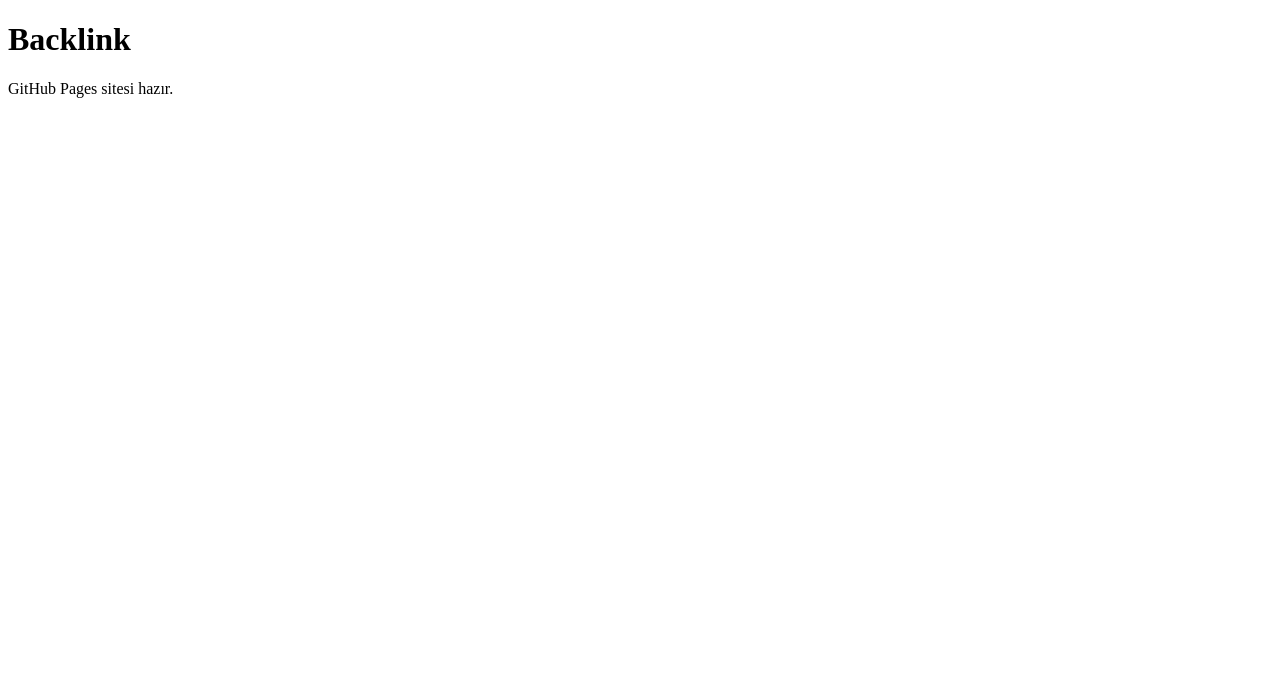
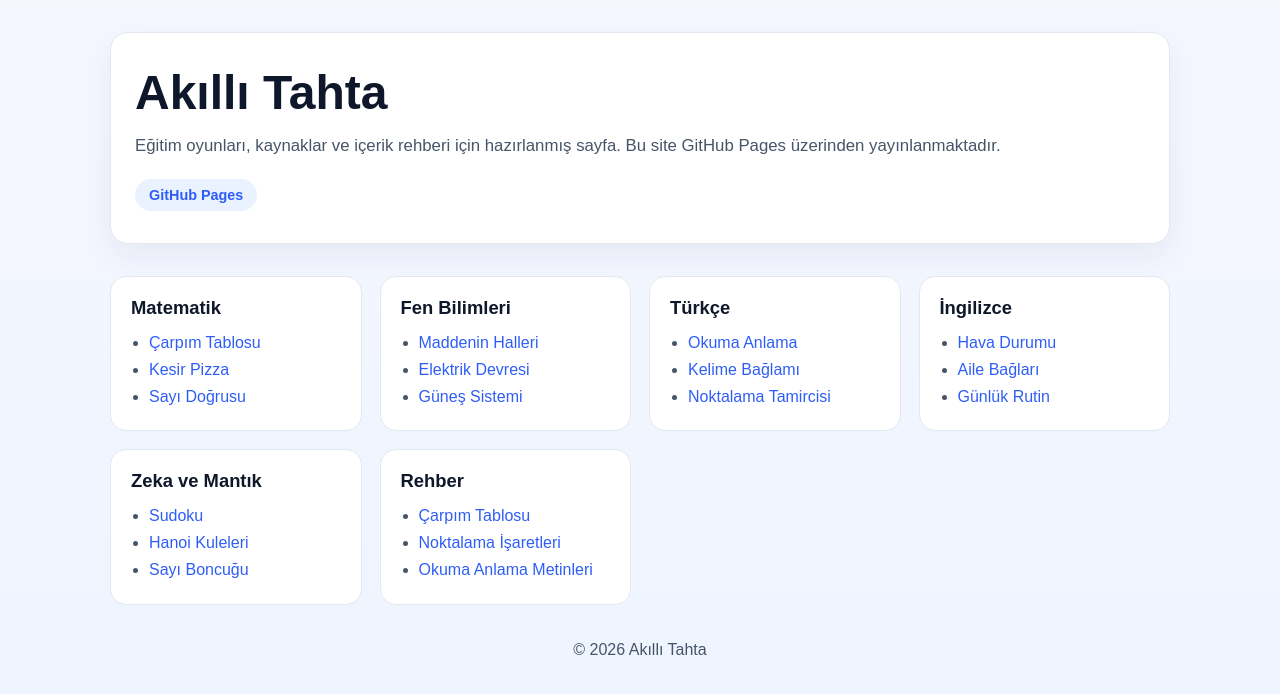
Before and after one commit to seo-hakkinda/backlink, a plain HTML site: page index.html in a window 1280 px wide. Drawn offline with Linux system fonts and the light colour scheme.

Commit message:
Update index.html

```diff
--- a/index.html
+++ b/index.html
@@ -1,14 +1,165 @@
 <!doctype html>
 <html lang="tr">
-<head>
-  <meta charset="utf-8">
-  <meta name="viewport" content="width=device-width, initial-scale=1">
-  <title>Backlink</title>
-</head>
-<body>
-  <main>
-    <h1>Backlink</h1>
-    <p>GitHub Pages sitesi hazır.</p>
-  </main>
-</body>
+  <head>
+    <meta charset="utf-8" />
+    <meta name="viewport" content="width=device-width, initial-scale=1" />
+    <meta name="description" content="Akıllı tahta oyunları ve eğitim kaynakları için içerik rehberi." />
+    <meta property="og:title" content="Akıllı Tahta - Eğitim Oyunları" />
+    <meta property="og:description" content="Eğitim içerikleri, oyunlar ve kaynaklar için rehber sayfası." />
+    <meta property="og:type" content="website" />
+    <title>Akıllı Tahta | Eğitim Oyunları</title>
+    <style>
+      :root {
+        --bg: #f5f7ff;
+        --panel: #ffffff;
+        --primary: #2f5ef7;
+        --secondary: #0f172a;
+        --muted: #475569;
+        --border: #e2e8f0;
+      }
+      * { box-sizing: border-box; }
+      body {
+        margin: 0;
+        font-family: Arial, Helvetica, sans-serif;
+        background: linear-gradient(180deg, var(--bg), #eef4ff);
+        color: var(--secondary);
+      }
+      .container {
+        max-width: 1100px;
+        margin: 0 auto;
+        padding: 32px 20px 60px;
+      }
+      .hero {
+        background: var(--panel);
+        border: 1px solid var(--border);
+        border-radius: 18px;
+        padding: 32px 24px;
+        box-shadow: 0 12px 32px rgba(31, 41, 55, 0.06);
+      }
+      h1 {
+        margin: 0 0 12px;
+        font-size: clamp(2rem, 4vw, 3rem);
+      }
+      .subtitle {
+        margin: 0;
+        color: var(--muted);
+        line-height: 1.7;
+        font-size: 1.05rem;
+      }
+      .badge {
+        display: inline-block;
+        margin-top: 18px;
+        background: #eaf1ff;
+        color: var(--primary);
+        padding: 8px 14px;
+        border-radius: 999px;
+        font-weight: 700;
+        font-size: 0.9rem;
+      }
+      .grid {
+        margin-top: 32px;
+        display: grid;
+        grid-template-columns: repeat(auto-fit, minmax(220px, 1fr));
+        gap: 18px;
+      }
+      .card {
+        background: var(--panel);
+        border: 1px solid var(--border);
+        border-radius: 16px;
+        padding: 20px;
+      }
+      .card h2 {
+        margin: 0 0 10px;
+        font-size: 1.15rem;
+      }
+      .card ul {
+        margin: 0;
+        padding-left: 18px;
+        color: var(--muted);
+        line-height: 1.7;
+      }
+      footer {
+        margin-top: 36px;
+        text-align: center;
+        color: var(--muted);
+      }
+      a {
+        color: var(--primary);
+        text-decoration: none;
+      }
+      a:hover { text-decoration: underline; }
+    </style>
+  </head>
+  <body>
+    <div class="container">
+      <header class="hero">
+        <h1>Akıllı Tahta</h1>
+        <p class="subtitle">
+          Eğitim oyunları, kaynaklar ve içerik rehberi için hazırlanmış sayfa.
+          Bu site GitHub Pages üzerinden yayınlanmaktadır.
+        </p>
+        <span class="badge">GitHub Pages</span>
+      </header>
+
+      <main class="grid">
+        <section class="card">
+          <h2>Matematik</h2>
+          <ul>
+            <li><a href="https://tahta.akilliuslu.com/oyunlar/carpim-tablosu-oyunu">Çarpım Tablosu</a></li>
+            <li><a href="https://tahta.akilliuslu.com/oyunlar/kesir-pizza-oyunu">Kesir Pizza</a></li>
+            <li><a href="https://tahta.akilliuslu.com/oyunlar/sayi-dogrusu-oyunu">Sayı Doğrusu</a></li>
+          </ul>
+        </section>
+
+        <section class="card">
+          <h2>Fen Bilimleri</h2>
+          <ul>
+            <li><a href="https://tahta.akilliuslu.com/oyunlar/maddenin-halleri-oyunu">Maddenin Halleri</a></li>
+            <li><a href="https://tahta.akilliuslu.com/oyunlar/elektrik-devresi-oyunu">Elektrik Devresi</a></li>
+            <li><a href="https://tahta.akilliuslu.com/oyunlar/gunes-sistemi-gezegenler">Güneş Sistemi</a></li>
+          </ul>
+        </section>
+
+        <section class="card">
+          <h2>Türkçe</h2>
+          <ul>
+            <li><a href="https://tahta.akilliuslu.com/oyunlar/okuma-anlama-oyunu">Okuma Anlama</a></li>
+            <li><a href="https://tahta.akilliuslu.com/oyunlar/kelime-baglami-oyunu">Kelime Bağlamı</a></li>
+            <li><a href="https://tahta.akilliuslu.com/oyunlar/noktalama-tamircisi">Noktalama Tamircisi</a></li>
+          </ul>
+        </section>
+
+        <section class="card">
+          <h2>İngilizce</h2>
+          <ul>
+            <li><a href="https://tahta.akilliuslu.com/oyunlar/ingilizce-hava-durumu-oyunu">Hava Durumu</a></li>
+            <li><a href="https://tahta.akilliuslu.com/oyunlar/ingilizce-aile-baglari-haritasi-oyunu">Aile Bağları</a></li>
+            <li><a href="https://tahta.akilliuslu.com/oyunlar/ingilizce-gunluk-rutin-oyunu">Günlük Rutin</a></li>
+          </ul>
+        </section>
+
+        <section class="card">
+          <h2>Zeka ve Mantık</h2>
+          <ul>
+            <li><a href="https://tahta.akilliuslu.com/oyunlar/sudoku-oyunu">Sudoku</a></li>
+            <li><a href="https://tahta.akilliuslu.com/oyunlar/hanoi-kuleleri-oyunu">Hanoi Kuleleri</a></li>
+            <li><a href="https://tahta.akilliuslu.com/oyunlar/sayi-boncugu-oyunu">Sayı Boncuğu</a></li>
+          </ul>
+        </section>
+
+        <section class="card">
+          <h2>Rehber</h2>
+          <ul>
+            <li><a href="https://tahta.akilliuslu.com/rehber/carpim-tablosu">Çarpım Tablosu</a></li>
+            <li><a href="https://tahta.akilliuslu.com/rehber/noktalama-isaretleri">Noktalama İşaretleri</a></li>
+            <li><a href="https://tahta.akilliuslu.com/rehber/okuma-anlama-metinleri">Okuma Anlama Metinleri</a></li>
+          </ul>
+        </section>
+      </main>
+
+      <footer>
+        <p>© 2026 Akıllı Tahta</p>
+      </footer>
+    </div>
+  </body>
 </html>
```
